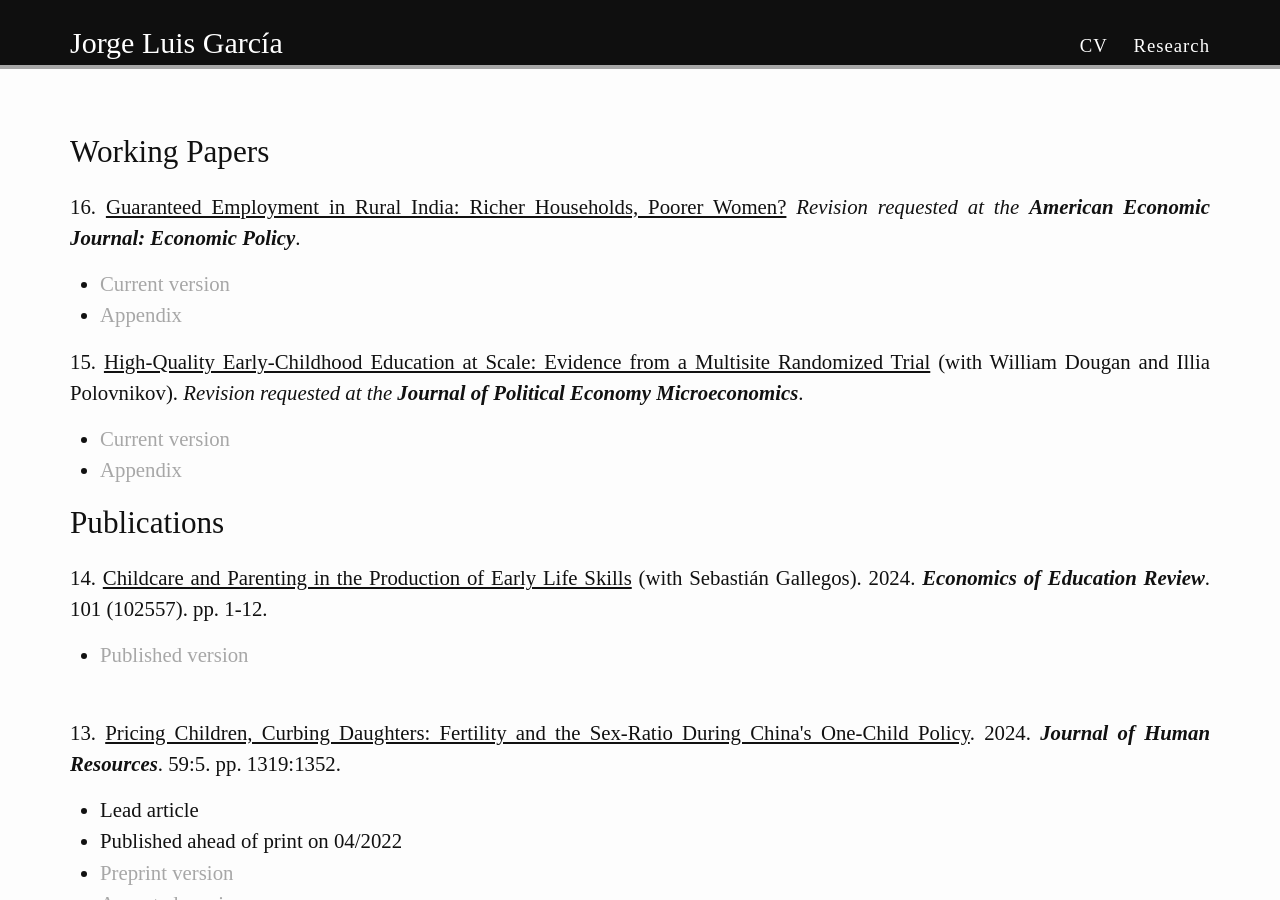
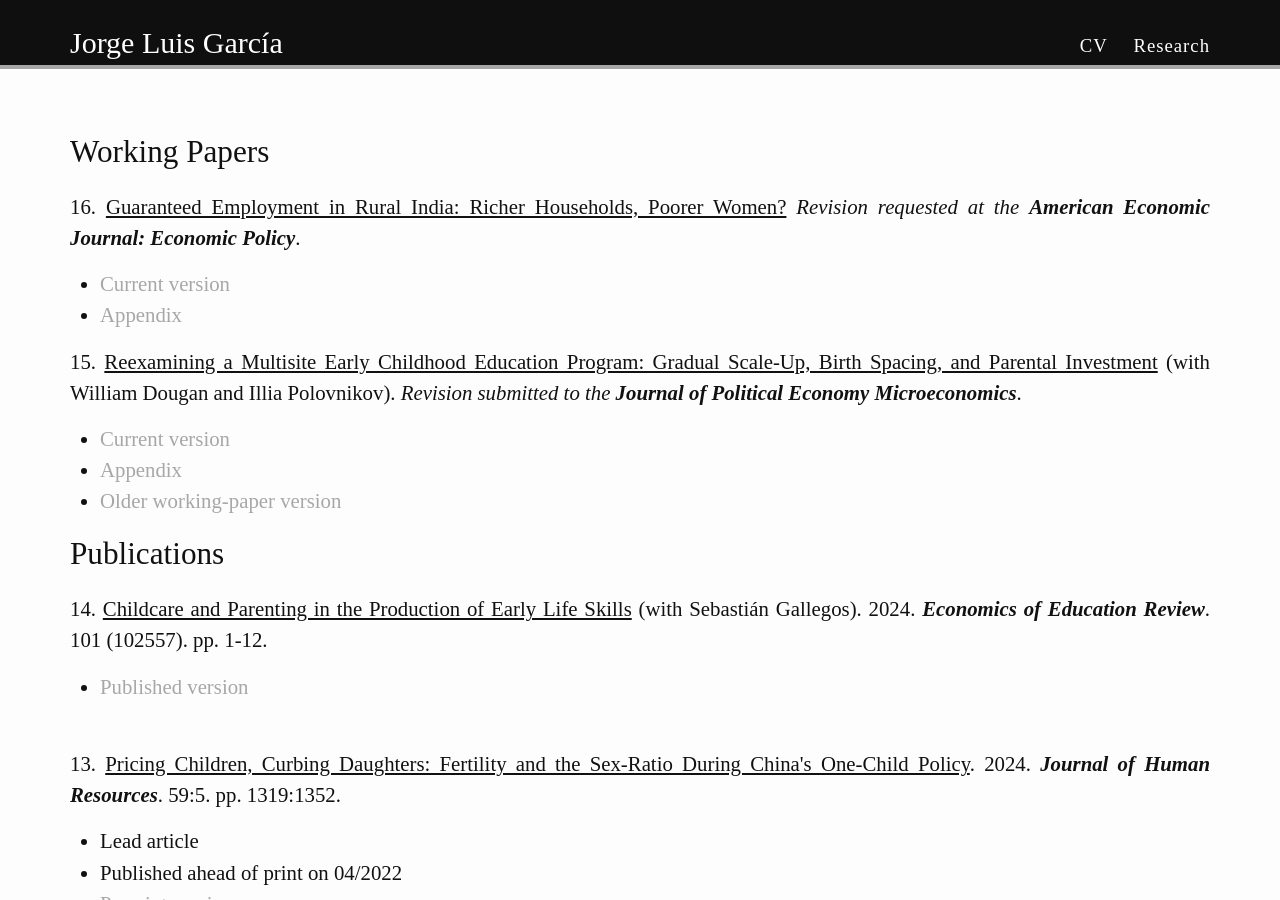
Before and after one commit to jorgelgarcia/jorgelgarcia.github.io, a Jekyll site: the page built from research.md, in a window 1280 px wide and 900 px high. Built offline with Jekyll 4.4.1, drawn with Linux system fonts in a browser that asks for light colours; nearby versions of some CDN libraries; some web fonts are replaced.

Commit message:
resubmitt

```diff
--- a/research.md
+++ b/research.md
@@ -10,9 +10,10 @@ permalink: /research/
 * [Appendix](https://www.dropbox.com/s/yo4zctf9ki5j7i7/gem_appendix_04-12-2023a_jlg.pdf?dl=0)
 <br/>
 
-15\. <u>High-Quality Early-Childhood Education at Scale: Evidence from a Multisite Randomized Trial</u> (with William Dougan and Illia Polovnikov). <em>Revision requested at the <b>Journal of Political Economy Microeconomics</b></em>.
-* [Current version](https://www.dropbox.com/scl/fi/ksau89zkcjx466jcdrf90/hqecescale_paper_2023-08-25a_jlg.pdf?rlkey=nyq5kdmgaw1t6jp63pv5ix7cb&dl=0)
-* [Appendix](https://www.dropbox.com/scl/fi/4sme0bknl9lt3ji97h8v0/hqecescale_appendix_2023-08-25a_jlg.pdf?rlkey=8bwxmst1tjd8xx3jlqmvug1yn&dl=0)
+15\. <u>Reexamining a Multisite Early Childhood Education Program: Gradual Scale-Up, Birth Spacing, and Parental Investment</u> (with William Dougan and Illia Polovnikov). <em>Revision submitted to the <b>Journal of Political Economy Microeconomics</b></em>.
+* [Current version](https://www.dropbox.com/scl/fi/r2pjozeoyesw20qnf34k5/gsbspi_paper_06-13-2024b_jlg.pdf?rlkey=savtbjs23dtn3em0anojh01zr&dl=0)
+* [Appendix](https://www.dropbox.com/scl/fi/ryz0cuvjy4iz87pefxkmj/gsbspi_appendix_06-13-2024a_jlg.pdf?rlkey=d0xltl5ot4mvvk4wycbo0sw8l&dl=0)
+* [Older working-paper version](https://www.dropbox.com/scl/fi/udo4s7c5kb3pclros6xro/w31694.pdf?rlkey=lq2wacji57tpch7et2zp0ev7a&dl=0)
 <br/>
 
 ## Publications
```
